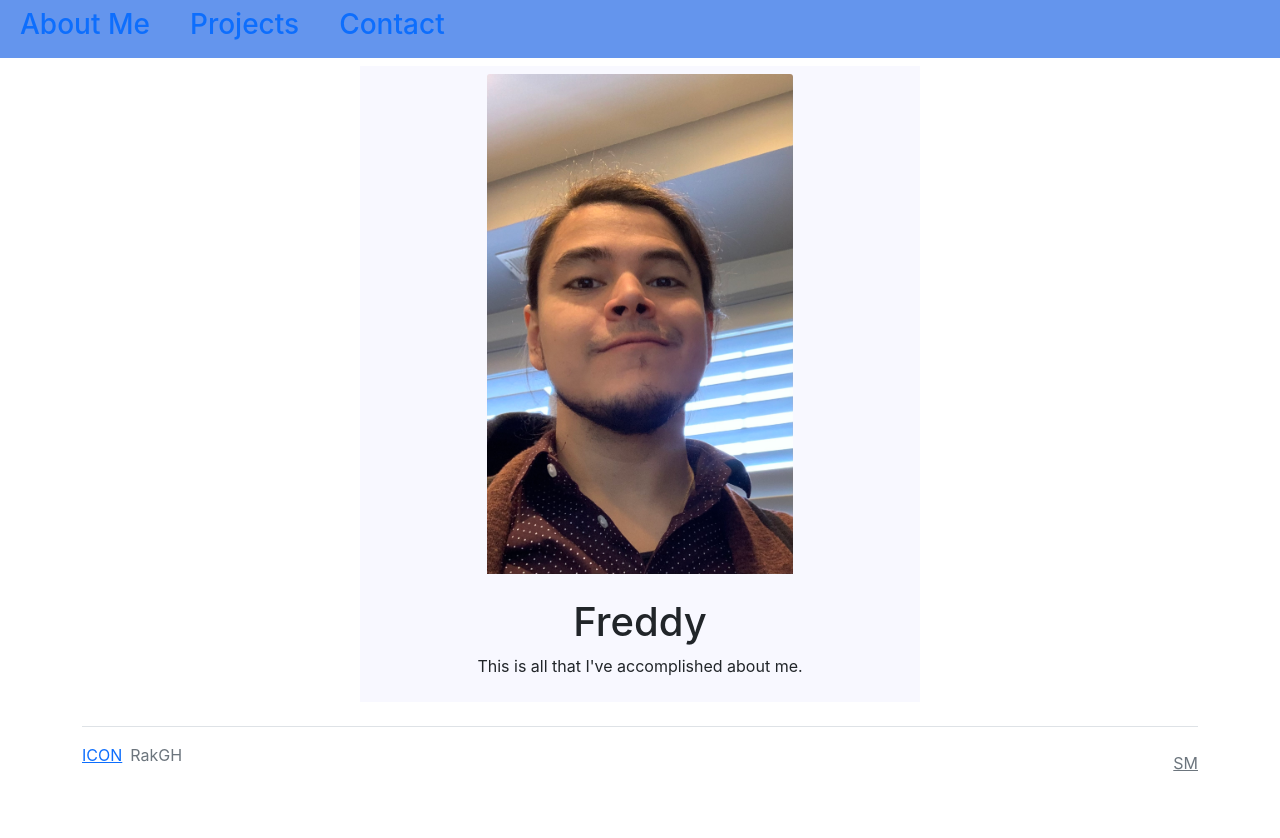
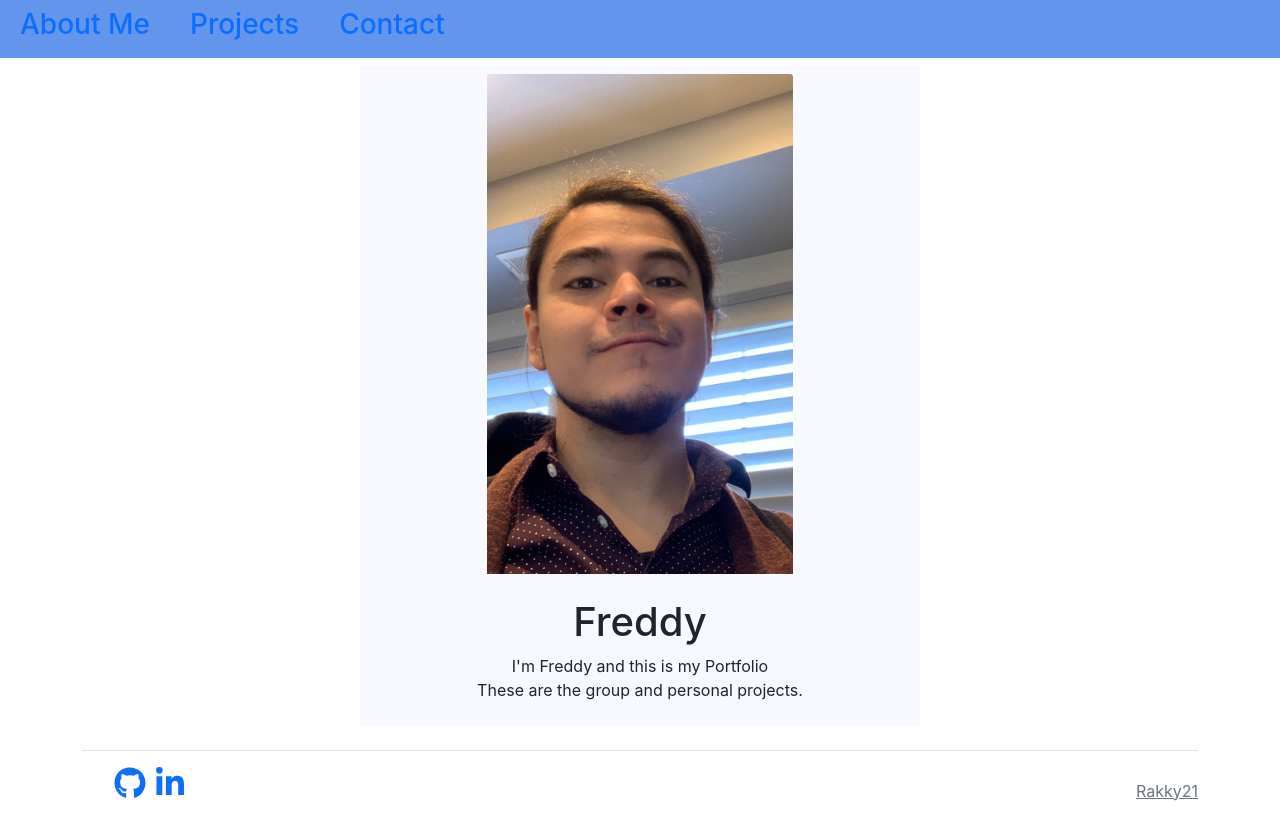
Before and after one commit to rakky21/re-ux, a React (Create React App) app: page / in a window 1280 px wide. Shown: the top 838 px of the page. Built offline with nearby package versions, Linux system fonts and the light colour scheme.

Commit message:
added a potential background and updated the footer to show the icons

```diff
--- a/package.json
+++ b/package.json
@@ -11,6 +11,7 @@
     "react": "^17.0.2",
     "react-bootstrap-icons": "^1.8.1",
     "react-dom": "^17.0.2",
+    "react-icons": "^4.3.1",
     "react-scripts": "^5.0.0",
     "web-vitals": "^2.1.4"
   },
--- a/src/components/About/About.js
+++ b/src/components/About/About.js
@@ -17,12 +17,12 @@ function About() {
           style={{ height: "500px", width: "auto" }}
         ></img>
         <div className="card-body">
-          <h1 className="card-title" class="cara">
+          <h1 className="card-title border-bottom" class="cara">
             {" "}
             Freddy{" "}
           </h1>
           <p className="card-text my-2">
-            This is all that I've accomplished about me.
+           I'm Freddy and this is my Portfolio <br /> These are the group and personal projects.
           </p>
         </div>
       </div>
--- a/src/components/Footer/Footer.js
+++ b/src/components/Footer/Footer.js
@@ -1,4 +1,5 @@
 import React from "react";
+import { FaGithub, FaLinkedinIn } from 'react-icons/fa';
 
 function Footer() {
   return (
@@ -6,15 +7,19 @@ function Footer() {
       <footer className="d-flex justify-content-between align-items-center py-3 my-4 border-top">
 
         <div className="col-md-4 d-flex">
+          <ul>
           <a href="https://github.com/rakky21" target="_blank" rel="noreferrer" className="mb-3 me-2">
-          ICON
-          </a>
-          <span className="text-muted">RakGH</span>
+          <FaGithub size= "2em" title="GitHub"/></ a>
+
+          <a href="https://www.linkedin.com/in/freddy-cribas-038713177/" target="_blank" rel="noreferrer" className="mb-3 me-2">
+          <FaLinkedinIn  size= "2em" title="LinkedIn" /></ a>
+          </ul>
         </div>
+
         <ul className="nav col-md-4 justify-content-end list-unstyled d-flex">
           <li className="ms-3">
             <a className="text-muted" href="/">
-              SM
+              Rakky21
             </a>
           </li>
         </ul>
```
Also changed, not shown: src/assets/background/background.jpg (added), 1 other file (tests, documents, lock files or other folders).
